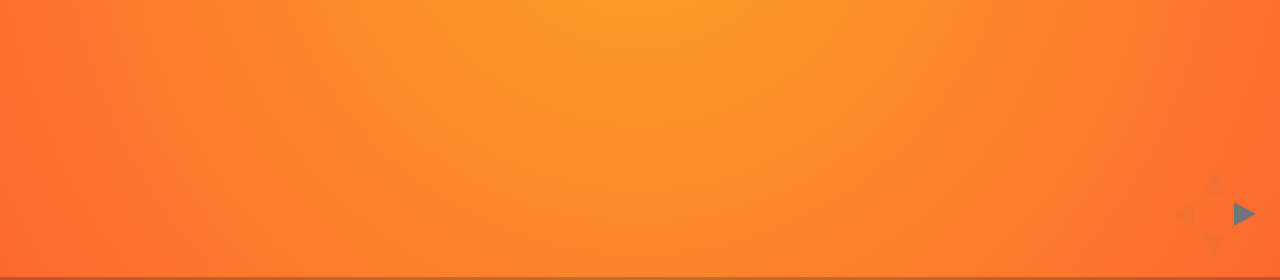
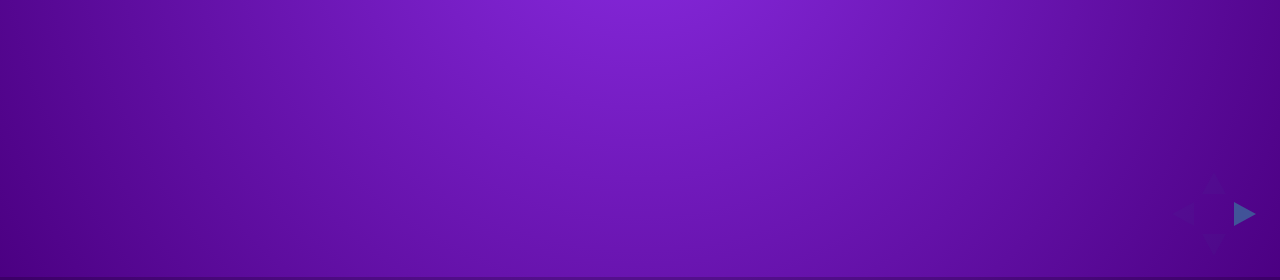
Before and after one commit to OpenWeek/presentations, a plain HTML site: page presentation-audit/index.html in a window 1280 px wide. Shown: the part 520-800 px from the top of the page. Drawn offline with nearby package versions, Linux system fonts and the light colour scheme.

Commit message:
improve pres audit

```diff
--- a/presentation-audit/css/theme/ow.css
+++ b/presentation-audit/css/theme/ow.css
@@ -12,14 +12,14 @@
  * GLOBAL STYLES
  *********************************************/
 body {
-  background: #fca326;
-  background: -moz-radial-gradient(center, circle cover, #fca326 0%, #fc682f 100%);
-  background: -webkit-gradient(radial, center center, 0px, center center, 100%, color-stop(0%, #fca326), color-stop(100%, #fc682f));
-  background: -webkit-radial-gradient(center, circle cover, #fca326 0%, #fc682f 100%);
-  background: -o-radial-gradient(center, circle cover, #fca326 0%, #fc682f 100%);
-  background: -ms-radial-gradient(center, circle cover, #fca326 0%, #fc682f 100%);
-  background: radial-gradient(center, circle cover, #fca326 0%, #fc682f 100%);
-  background-color: #fca326; }
+  background: #8A2BE2;
+  background: -moz-radial-gradient(center, circle cover, #8A2BE2 0%, #4B0082 100%);
+  background: -webkit-gradient(radial, center center, 0px, center center, 100%, color-stop(0%, #8A2BE2), color-stop(100%, #4B0082));
+  background: -webkit-radial-gradient(center, circle cover, #8A2BE2 0%, #4B0082 100%);
+  background: -o-radial-gradient(center, circle cover, #8A2BE2 0%, #4B0082 100%);
+  background: -ms-radial-gradient(center, circle cover, #8A2BE2 0%, #4B0082 100%);
+  background: radial-gradient(center, circle cover, #8A2BE2 0%, #4B0082 100%);
+  background-color: #8A2BE2; }
 
 .reveal {
   font-family: "Open Sans", sans-serif;
--- a/presentation-audit/index.html
+++ b/presentation-audit/index.html
@@ -55,10 +55,7 @@
                             Implémenter de nouvelles fonctionnalités (backend)
                         </li>
                         <li class="fragment">
-                            Création de contenu pour le syllabus d'un cours en Java
-                        </li>
-                        <li class="fragment">
-                            Création de nouveaux exercices Java.
+                            Création de nouveaux exercices en Python.
                         </li>
 
                     </ul>
@@ -116,6 +113,8 @@
                 <ul>
                     <li class="fragment">Documentation</li>
                     <li class="fragment">Structure des repositories</li>
+                    <li class="fragment">Intégration continue (Travis, jenkins,...)</li>
+                    <li class="fragment">Installation plus facile (via Docker ou vm)</li>
                     <li class="fragment">Partie extrêmement utile</li>
                 </ul>
             </div>
@@ -130,7 +129,7 @@
                 <li class="fragment">Repas communs</li>
                 <li class="fragment">Regarder un film ensemble</li>
                 <li class="fragment">Présentation d'une entreprise dont le business est centré sur un projet Open Source</li>
-                <li class="fragment">Visite d'un labo de l'UCL (surprise)</li>
+                <li class="fragment">Possible visite d'un labo de l'UCL</li>
                 <li class="fragment">Pendant la journée, des activités de détente sont aussi disponibles à tout moment pour qui le désire</li>
             </ul>
             <div class="fragment" style="text-align: left">Tout cela s'adapte selon vos envies, l'idée est aussi de passer un excellent moment tous ensemble</div>
@@ -141,7 +140,7 @@
             </h2>
             <ul>
                 <li>
-                    Remplir le formulaire en précisant que l'on s'inscrit et en indiquant son adresse e-mail
+                    Remplir le formulaire en précisant que l'on s'inscrit et en indiquant son adresse e-mail (lien vers le formulaire disponible sur le site)
                 </li>
             </ul>
 
```
